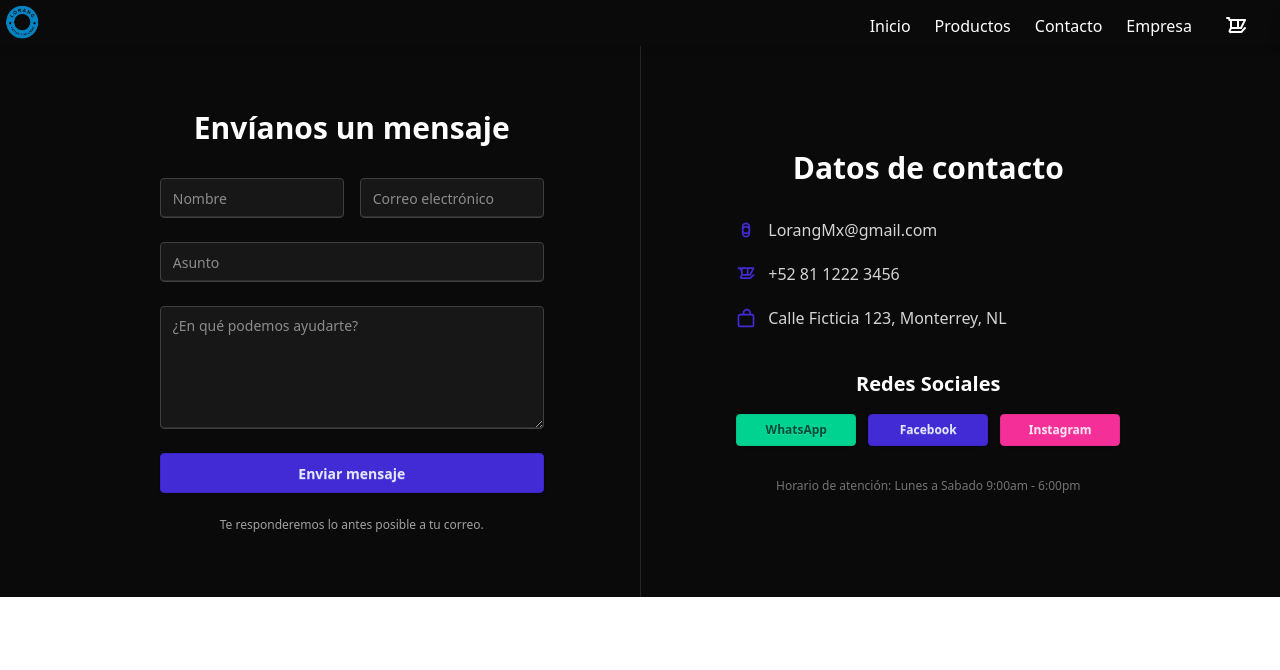
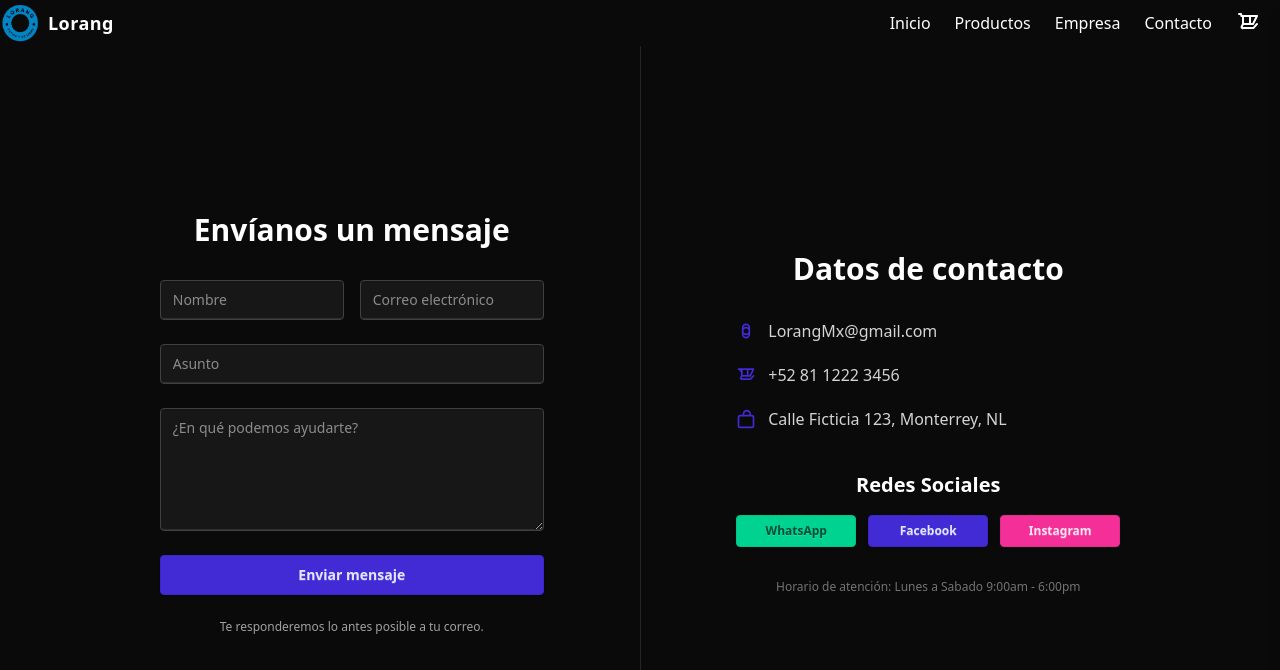
Before and after one commit to BrayanRNothing/lorang, a React (Vite) app: page /Contacto in a window 1280 px wide. Shown: the top 670 px of the page. Built offline with nearby package versions, Linux system fonts and the light colour scheme.

Commit message:
archivo version 1

```diff
--- a/src/App.jsx
+++ b/src/App.jsx
@@ -21,7 +21,7 @@ export default function App() {
         <Navbar />
       </header>
 
-      <main className="pt-[2.875rem]">
+      <main className=" bg-amber-400">
         <Routes>
           <Route path="/" element={<Inicio />} />
           <Route path="/Catalogo" element={<Catalogo />} />
--- a/src/componentes/Contacto.jsx
+++ b/src/componentes/Contacto.jsx
@@ -1,11 +1,11 @@
 export default function Contacto() {
   return (
-    <section className="flex flex-col items-center w-full min-h-full px-0 py-0 bg-neutral-950">
+    <section className="flex flex-col md:flex-row items-stretch justify-center w-full min-h-[calc(100vh-2.875rem)] bg-neutral-950">
       {/* Main grid */}
-      <div className="flex flex-1 w-full max-w-6xl mx-auto border-neutral-800 md:flex-row md:divide-x divide-neutral-800">
+      <div className="flex flex-col md:flex-row w-full max-w-6xl mx-auto border-neutral-800 md:divide-x divide-neutral-800">
         {/* Formulario */}
-        <div className="flex flex-col justify-center flex-1 px-8 py-16">
-          <div className="flex flex-col items-center justify-center h-full">
+        <div className="flex flex-col justify-center flex-1 px-4 py-8 md:px-8 md:py-16">
+          <div className="flex flex-col items-center justify-center min-h-full">
             <h2 className="w-full mb-8 text-3xl font-bold text-center text-white">Envíanos un mensaje</h2>
             <form className="flex flex-col w-full max-w-sm gap-6">
               <div className="flex w-full gap-4">
@@ -45,8 +45,8 @@ export default function Contacto() {
         </div>
 
         {/* Datos de contacto y redes */}
-        <div className="flex flex-col justify-center flex-1 px-8 py-16">
-          <div className="flex flex-col items-center justify-center h-full">
+        <div className="flex flex-col justify-center flex-1 px-4 py-8 md:px-8 md:py-16 border-t border-neutral-800 md:border-t-0">
+          <div className="flex flex-col items-center justify-center min-h-full">
             <h2 className="w-full mb-8 text-3xl font-bold text-center text-white">Datos de contacto</h2>
             <ul className="w-full max-w-sm mb-10 space-y-5 text-neutral-300">
               <li className="flex items-center gap-3">
--- a/src/componentes/Navbar.jsx
+++ b/src/componentes/Navbar.jsx
@@ -1,4 +1,4 @@
-import { useState, useEffect } from "react";
+import { useState, useEffect, useRef } from "react";
 import { Link, useLocation } from "react-router-dom";
 import { useCart } from "./CarContext";
 
@@ -8,6 +8,9 @@ export default function Navbar() {
   const [hideNav, setHideNav] = useState(false);
   const [lastScrollY, setLastScrollY] = useState(0);
   const [cartOpen, setCartOpen] = useState(false);
+  const [empresaDropdown, setEmpresaDropdown] = useState(false);
+  const [mobileMenuOpen, setMobileMenuOpen] = useState(false); // Línea 15
+  const empresaRef = useRef();
   const location = useLocation();
 
   // Efecto para ocultar navbar al hacer scroll
@@ -32,6 +35,17 @@ export default function Navbar() {
     }
   }, [cartOpen]);
 
+  // Cierra el dropdown si se hace click fuera
+  useEffect(() => {
+    function handleClickOutside(event) {
+      if (empresaRef.current && !empresaRef.current.contains(event.target)) {
+        setEmpresaDropdown(false);
+      }
+    }
+    document.addEventListener("mousedown", handleClickOutside);
+    return () => document.removeEventListener("mousedown", handleClickOutside);
+  }, []);
+
   // Calcular total de productos (sumando cantidades)
   const totalItems = cart.reduce((acc, item) => acc + item.quantity, 0);
 
@@ -39,149 +53,66 @@ export default function Navbar() {
   const totalPrice = cart.reduce((acc, item) => acc + item.price * item.quantity, 0);
 
   return (
-    <nav
-      className={`bg-neutral-950 shadow-md fixed top-0 left-0 w-full h-11.5 z-50 transition-transform duration-300 ${
-        hideNav && !cartOpen ? "-translate-y-full" : "translate-y-0"
-      }`}
-    >
-      <div className="z-50 px-4 mx-auto max-w-7xl sm:px-6 lg:px-8">
-        <div className="flex items-center justify-between h-16">
-          {/* Logo + Lorang */}
-          <div className="fixed flex items-center flex-shrink-0 left-1 md:left-1 top-1">
-            <a href="#" className="flex items-center text-xl font-semibold">
-              <img src="/src/pics/logoo.png" alt="logo" className="h-9 w-9" />
-              {location.pathname !== "/" && (
-                <span className="hidden ml-2 text-lg font-bold tracking-wide text-white sm:inline animate-fade-in " style={{ animation: "fadeInLorang 0.5s cubic-bezier(0.4, 0, 0.2, 1) "}}>
-                  Lorang
-                </span>
-              )}
+    <nav className="w-full overflow-x-hidden shadow-md bg-neutral-950">
+      <div className="flex items-center h-11.5 w-full">
+        {/* Logo + Lorang alineado a la izquierda */}
+        <div className="flex items-center flex-shrink-0">
+          <a href="/" className="flex items-center text-xl font-semibold">
+            <img src="/src/pics/logoo.png" alt="logo" className="object-contain w-10 h-10" />
+            <span className="ml-2 text-lg font-bold tracking-wide text-white">Lorang</span>
           </a>
         </div>
-
-          {/* Botón móvil */}
-          <div className="flex justify-end w-full md:hidden">
+        {/* Menú PC (oculto en móvil) */}
+        <div className="justify-end flex-1 hidden m-5 md:flex">
+          <div className="flex items-center space-x-6">
+            <Link to="/" className="text-white">Inicio</Link>
+            <Link to="/Catalogo" className="text-white">Productos</Link>
+            <Link to="/Empresa" className="text-white">Empresa</Link>
+            <Link to="/Contacto" className="text-white">Contacto</Link>
+            <button className="relative" onClick={() => setCartOpen(true)} aria-label="Carrito">
+              <svg xmlns="http://www.w3.org/2000/svg" className="w-6 h-6 text-white" fill="none" viewBox="0 0 24 24" stroke="currentColor">
+                <path strokeLinecap="round" strokeLinejoin="round" strokeWidth={2} d="M3 3h2l.4 2M7 13h10l4-8H5.4M7 13l-1.35 2.7A1 1 0 007 17h10a1 1 0 00.95-.68L21 13M7 13V6a1 1 0 011-1h5a1 1 0 011 1v7" />
+              </svg>
+              {totalItems > 0 && (
+                <span className="absolute top-0 right-0 badge badge-primary badge-sm">{totalItems}</span>
+              )}
+            </button>
+          </div>
+        </div>
+        {/* Menú móvil: hamburguesa y carrito */}
+        <div className="flex items-center justify-end flex-1 m-2 md:hidden">
           <button
-              onClick={() => setMenuOpen(!menuOpen)}
-              type="button"
-              className="text-white hover:text-white focus:outline-none focus:ring-2 focus:ring-gray-300"
-              aria-controls="mobile-menu"
-              aria-expanded={menuOpen}
+            className="p-2 mr-2 text-white rounded focus:outline-none"
+            onClick={() => setMobileMenuOpen((v) => !v)}
+            aria-label="Abrir menú"
           >
-              <svg
-                className="w-6 h-6"
-                fill="none"
-                stroke="currentColor"
-                viewBox="0 0 24 24"
-                xmlns="http://www.w3.org/2000/svg"
-              >
-                {menuOpen ? (
-                  <path
-                    strokeLinecap="round"
-                    strokeLinejoin="round"
-                    strokeWidth={2}
-                    d="M6 18L18 6M6 6l12 12"
-                  />
-                ) : (
-                  <path
-                    strokeLinecap="round"
-                    strokeLinejoin="round"
-                    strokeWidth={2}
-                    d="M4 6h16M4 12h16M4 18h16"
-                  />
-                )}
+            {/* Icono hamburguesa */}
+            <svg className="w-7 h-7" fill="none" stroke="currentColor" strokeWidth={2} viewBox="0 0 24 24">
+              <path strokeLinecap="round" strokeLinejoin="round" d="M4 6h16M4 12h16M4 18h16" />
             </svg>
           </button>
-          </div>
-
-          {/* Menú de escritorio */}
-          <div className="h-13.5 py-3 hidden md:flex space-x-6 right-6 fixed top-0 items-center">
-            <Link
-              to="/"
-              className="inline-block text-white relative after:block after:h-0.5 after:bg-blue-600 after:scale-x-0
-            after:transition-transform after:duration-300 after:origin-left hover:after:scale-x-100"
-            >
-              Inicio
-            </Link>
-            <Link
-              to="/Catalogo"
-              className="text-white relative after:block after:h-0.5 after:bg-blue-600 after:scale-x-0
-            after:transition-transform after:duration-300 after:origin-left hover:after:scale-x-100"
-            >
-              Productos
-            </Link>
-            <Link
-              to="/Contacto"
-              className="text-white relative after:block after:h-0.5 after:bg-blue-600 after:scale-x-0
-            after:transition-transform after:duration-300 after:origin-left hover:after:scale-x-100"
-            >
-              Contacto
-            </Link>
-            <Link
-              to="/Empresa"
-              className="text-white relative after:block after:h-0.5 after:bg-blue-600 after:scale-x-0
-            after:transition-transform after:duration-300 after:origin-left hover:after:scale-x-100"
-            >
-              Empresa
-            </Link>
-            {/* --- Botón de carrito de compras --- */}
-            <button
-              className="relative btn btn-ghost btn-circle"
-              onClick={() => setCartOpen(true)}
-              aria-label="Carrito"
-            >
-              <svg
-                xmlns="http://www.w3.org/2000/svg"
-                className="w-6 h-6 text-white"
-                fill="none"
-                viewBox="0 0 24 24"
-                stroke="currentColor"
-              >
-                <path
-                  strokeLinecap="round"
-                  strokeLinejoin="round"
-                  strokeWidth={2}
-                  d="M3 3h2l.4 2M7 13h10l4-8H5.4M7 13l-1.35 2.7A1 1 0 007 17h10a1 1 0 00.95-.68L21 13M7 13V6a1 1 0 011-1h5a1 1 0 011 1v7"
-                />
+          <button className="relative" onClick={() => setCartOpen(true)} aria-label="Carrito">
+            <svg xmlns="http://www.w3.org/2000/svg" className="text-white w-7 h-7" fill="none" viewBox="0 0 24 24" stroke="currentColor">
+              <path strokeLinecap="round" strokeLinejoin="round" strokeWidth={2} d="M3 3h2l.4 2M7 13h10l4-8H5.4M7 13l-1.35 2.7A1 1 0 007 17h10a1 1 0 00.95-.68L21 13M7 13V6a1 1 0 011-1h5a1 1 0 011 1v7" />
             </svg>
-              {/* Badge de cantidad */}
             {totalItems > 0 && (
-                <span className="absolute top-0 right-0 badge badge-primary badge-sm">
-                  {totalItems}
-                </span>
+              <span className="absolute top-0 right-0 badge badge-primary badge-sm">{totalItems}</span>
             )}
           </button>
-            {/* --- Fin botón carrito --- */}
         </div>
       </div>
+      {/* Menú desplegable móvil */}
+      <div
+        className={`flex flex-row items-center justify-center w-full gap-4 px-4 py-0 border-b bg-neutral-950 border-neutral-800 md:hidden transition-all duration-300
+        ${mobileMenuOpen ? 'animate-slide-down opacity-100 pointer-events-auto' : 'animate-slide-up opacity-0 pointer-events-none'}`}
+        style={{height: mobileMenuOpen ? 'auto' : 0, overflow: 'hidden'}}
+      >
+        <Link to="/" className="py-2 text-white rounded hover:bg-neutral-800" onClick={() => setMobileMenuOpen(false)}>Inicio</Link>
+        <Link to="/Catalogo" className="py-2 text-white rounded hover:bg-neutral-800" onClick={() => setMobileMenuOpen(false)}>Productos</Link>
+        <Link to="/Empresa" className="py-2 text-white rounded hover:bg-neutral-800" onClick={() => setMobileMenuOpen(false)}>Empresa</Link>
+        <Link to="/Contacto" className="py-2 text-white rounded hover:bg-neutral-800" onClick={() => setMobileMenuOpen(false)}>Contacto</Link>
       </div>
-
-      {/* Menú móvil */}
-      {menuOpen && (
-        <div className="md:hidden" id="mobile-menu">
-          <div className="px-2 pt-2 pb-3 space-y-1 bg-white border-t border-gray-200 shadow-sm">
-            <a
-              href="#"
-              className="block px-3 py-2 text-base font-medium text-gray-800 rounded-md hover:bg-gray-100"
-            >
-              Inicio
-            </a>
-            <a
-              href="#"
-              className="block px-3 py-2 text-base font-medium text-gray-800 rounded-md hover:bg-gray-100"
-            >
-              Productos
-            </a>
-            <a
-              href="#"
-              className="block px-3 py-2 text-base font-medium text-gray-800 rounded-md hover:bg-gray-100"
-            >
-              Contacto
-            </a>
-          </div>
-        </div>
-      )}
-
-      {/* --- Drawer lateral del carrito --- */}
+      {/* Drawer lateral del carrito y fondo para cerrar drawer se mantienen igual */}
       <div
         className={`fixed top-0 right-0 h-full w-80 bg-neutral-900 shadow-lg z-[999] transition-transform duration-300 ${
           cartOpen ? "translate-x-0" : "translate-x-full"
--- a/src/componentes/ProductView.jsx
+++ b/src/componentes/ProductView.jsx
@@ -55,7 +55,7 @@ export default function ProductView() {
                         <p className="mt-2 text-sm text-neutral-400">{product.details}</p>
                     </div>
                     <div className="flex items-center gap-2 mt-3 mb-2">
-                        <span className="text-xs font-semibold text-blue-400">Garantía Mercado Pago</span>
+                        <span className="text-xs font-semibold text-blue-400">Garantía en compras</span>
                         <span className="text-xs text-neutral-500">| Compra protegida</span>
                     </div>
                     <div className="flex flex-wrap gap-2 mb-2 ">
@@ -78,7 +78,7 @@ export default function ProductView() {
                             </svg>
                         </span>
                         <span className="text-sm font-semibold text-green-400">Envío gratis</span>
-                        <span className="text-xs text-neutral-400">(a todo México)</span>
+                        <span className="text-xs text-neutral-400">(a todo Nuevo Leon)</span>
                     </div>
                     <div>
                         <span className="text-xs text-neutral-400">Recíbelo entre <span className="font-semibold text-white">2 y 5 días</span></span>
@@ -129,7 +129,7 @@ export default function ProductView() {
                             <path strokeLinecap="round" strokeLinejoin="round" d="M5 13l4 4L19 7" />
                         </svg>
                     </span>
-                    <span className="text-sm text-neutral-300">Compra protegida con Mercado Pago</span>
+                    <span className="text-sm text-neutral-300">Compra protegida con Mercado Pago o Transacciones</span>
                 </div>
                 <div className="flex items-center flex-1 gap-3 p-4 border rounded-lg bg-neutral-900 border-neutral-800">
                     <span className="text-blue-400">
```
Also changed, not shown: src/componentes/Catalogo.jsx (+9 -8 lines), src/componentes/Section1.jsx (+32 -15 lines), src/index.css (+14 -0 lines). Lines whose indentation alone changed are shown as unchanged.
